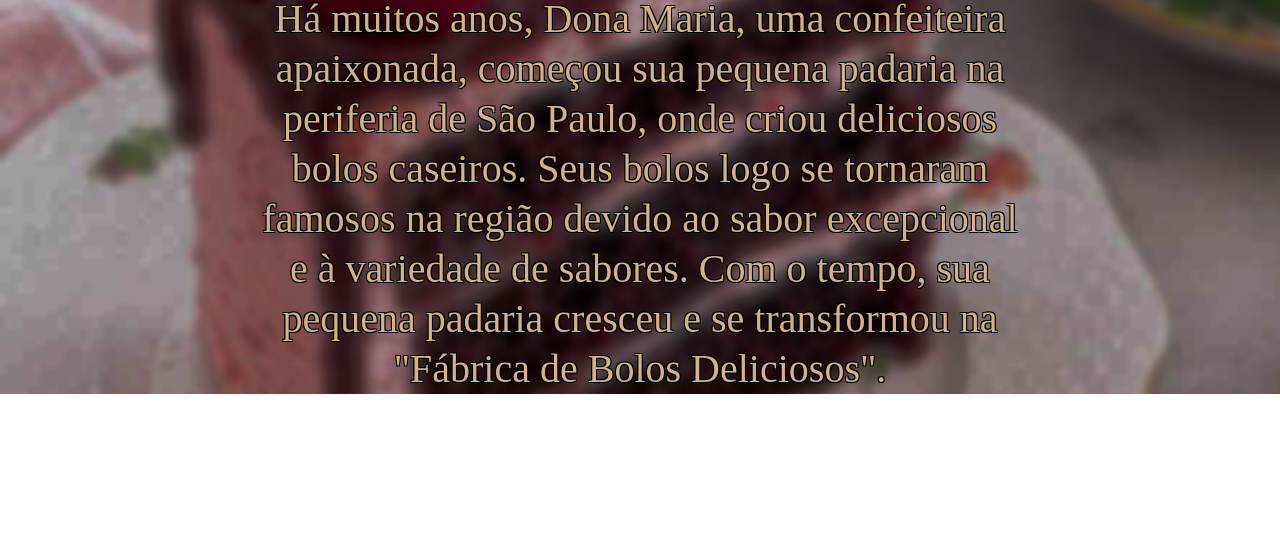
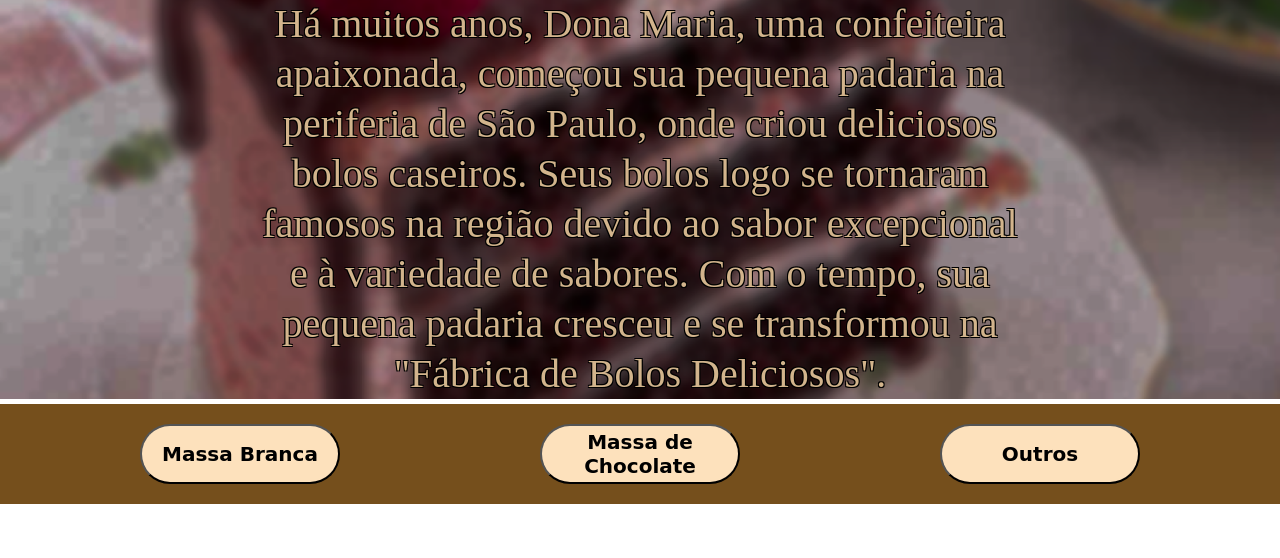
Before and after one commit to jessicahaty/FabricaDeBolos, a plain HTML site: page index.html in a window 1280 px wide. Shown: the part 242-800 px from the top of the page. Drawn offline with Linux system fonts and the light colour scheme; a web font is replaced by a local one.

Commit message:
Botões de filtro criado

```diff
--- a/estilos.css
+++ b/estilos/home.css
@@ -3,12 +3,14 @@ header {
     justify-content: space-around;
     background-color: #D2B48C;
     align-items: center;
+    border-bottom: 5px solid #ffffff;
 }
 
 .cabecalho-titulo {
     font-size: 96px;
     font-family: 'Delius Swash Caps', cursive;
     font-weight: 600;
+    border-bottom: 1px solid rgba(71, 50, 4, 0.281);
 }
 
 .sobre {
@@ -22,6 +24,7 @@ header {
     display: flex;
     align-items: center;
     justify-content: center;
+    border-bottom: 5px solid #ffffff;
 
 }
 
@@ -34,3 +37,31 @@ header {
     -1px 1px 0 #000, /* Sombra inferior esquerda */
      1px 1px 0 #000; /* Sombra inferior direita */
 }
+
+.filtro {
+    background-color: #754f1c;
+
+}
+
+.botoes {
+    display: flex;
+    justify-content: center;
+    gap: 200px;
+    height: 100px;
+    align-items: center;
+    border-bottom: 5px solid #ffffff;
+}
+
+.botao-massabranca, .botao-massachocolate, .botao-outros {
+    height: 60px;
+    width: 200px;
+    background-color: #fde1bc;
+    font-size: 20px;
+    border-radius: 100px;
+    font-family: 'Delius Swash Caps', cursive;
+    font-weight: 600;
+}
+
+.botao-massabranca:hover, .botao-massachocolate:hover, .botao-outros:hover {
+    background-color: #a39684;
+}
--- a/index.html
+++ b/index.html
@@ -8,7 +8,7 @@
     <link rel="preconnect" href="https://fonts.googleapis.com">
 <link rel="preconnect" href="https://fonts.gstatic.com" crossorigin>
 <link href="https://fonts.googleapis.com/css2?family=Bangers&family=Delius+Swash+Caps&display=swap" rel="stylesheet">
-    <link rel="stylesheet" href="estilos.css">
+    <link rel="stylesheet" href="/estilos/home.css">
 </head>
 <header>
     <img src="/img/logo-fabrica-de-bolos.png">
@@ -18,5 +18,12 @@
     <section class="sobre">
         <p>Há muitos anos, Dona Maria, uma confeiteira apaixonada, começou sua pequena padaria na periferia de São Paulo, onde criou deliciosos bolos caseiros. Seus bolos logo se tornaram famosos na região devido ao sabor excepcional e à variedade de sabores. Com o tempo, sua pequena padaria cresceu e se transformou na "Fábrica de Bolos Deliciosos".</p>
     </section>
+    <section class="filtro">
+        <ul class="botoes">
+            <li><button class="botao-massabranca">Massa Branca</button></li>
+            <li><button class="botao-massachocolate">Massa de Chocolate</button></li>
+            <li><button class="botao-outros">Outros</button></li>
+        </ul>
+    </section>
 </body>
 </html>
```
